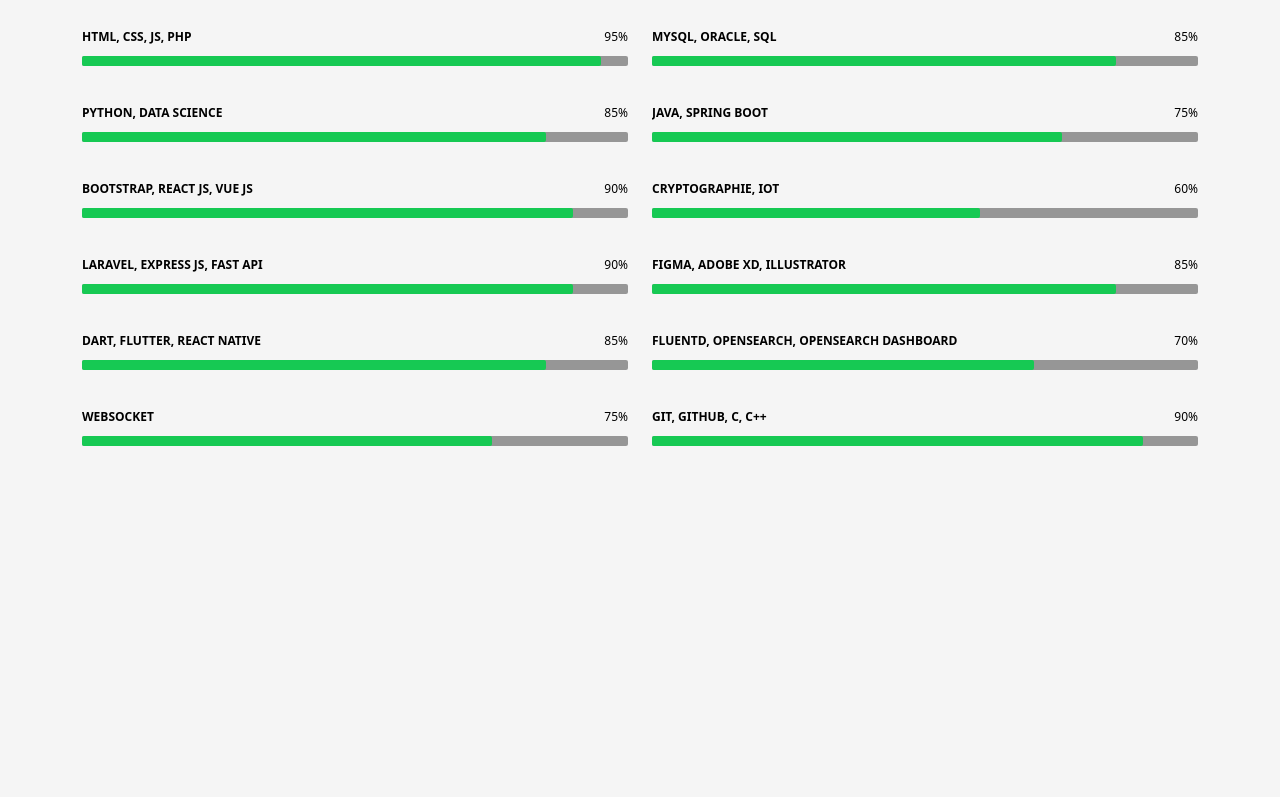
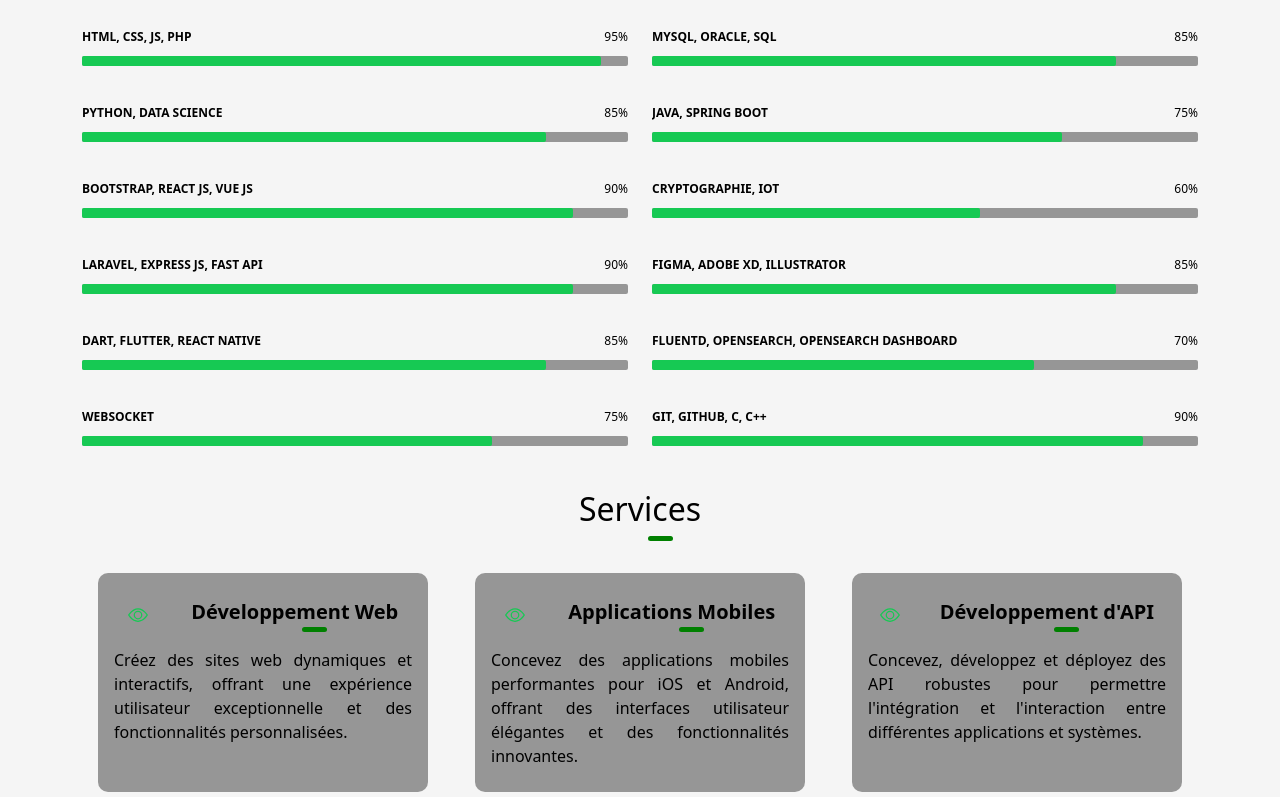
Before and after one commit to Charlot-DEDJINOU/Website, a Vue app: page / in a window 1280 px wide. Shown: the part 2000-2797 px from the top of the page. Before the commit the page ends 2474 px from the top, so only its background shows below. Built offline with nearby package versions, Linux system fonts and the light colour scheme.

Commit message:
home page

```diff
--- a/src/views/HomeView.vue
+++ b/src/views/HomeView.vue
@@ -2,7 +2,7 @@
 import HomeSection from '../components/HomeSection.vue'
 import AboutSection from '../components/AboutSection.vue'
 import ServicesSection from '../components/ServicesSection.vue'
-import ProjectsSectionVue from '../components/ProjectsSection.vue'
+import ProjectsSection from '../components/ProjectsSection.vue'
 import AwardsSection from '../components/AwardsSection.vue'
 import CertificationsSection from '../components/CertificationsSection.vue'
 import ContactSection from '../components/ContactSection.vue'
@@ -19,5 +19,7 @@
   >
     <HomeSection />
     <AboutSection />
+    <ServicesSection />
+    <ProjectsSection />
   </main>
 </template>
```
